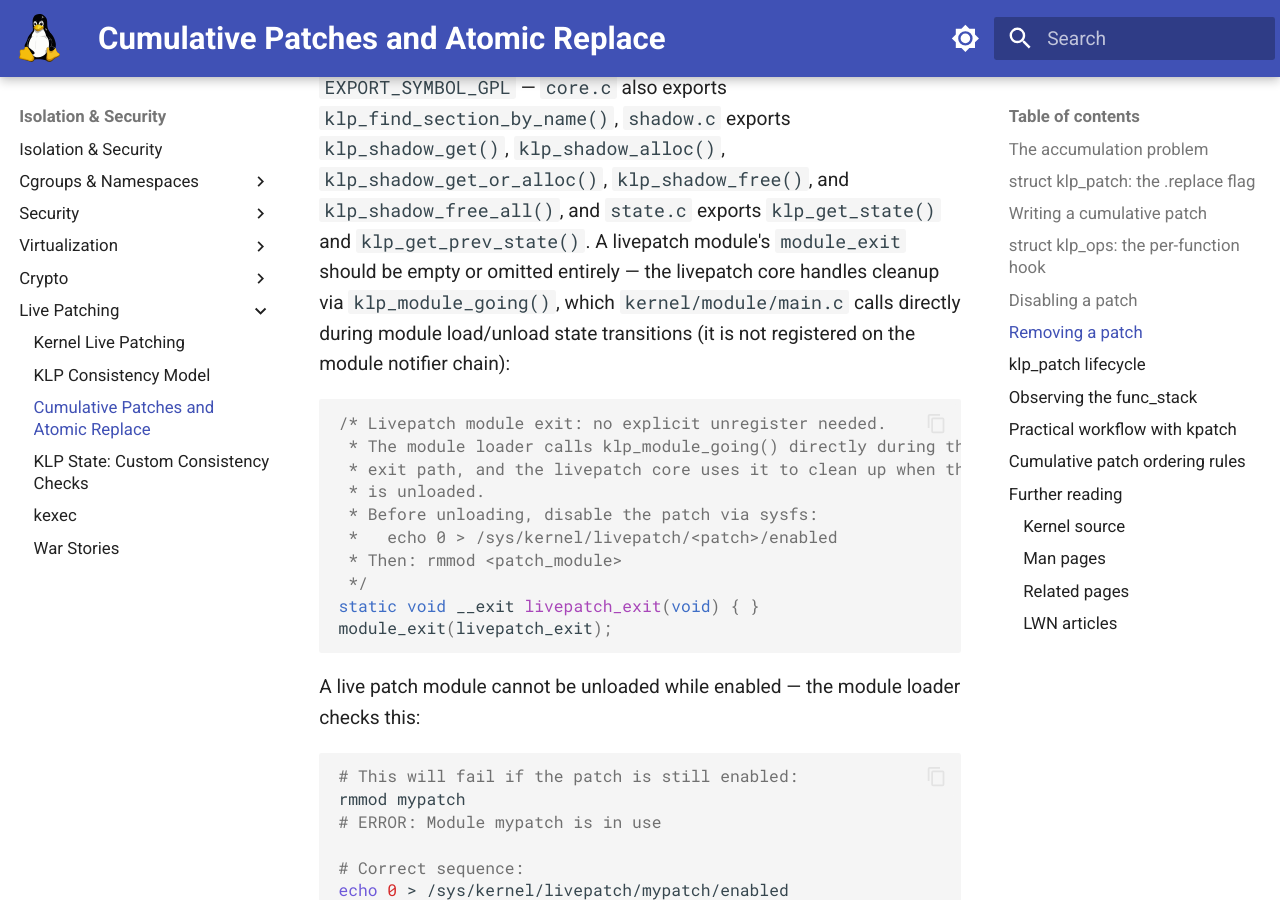
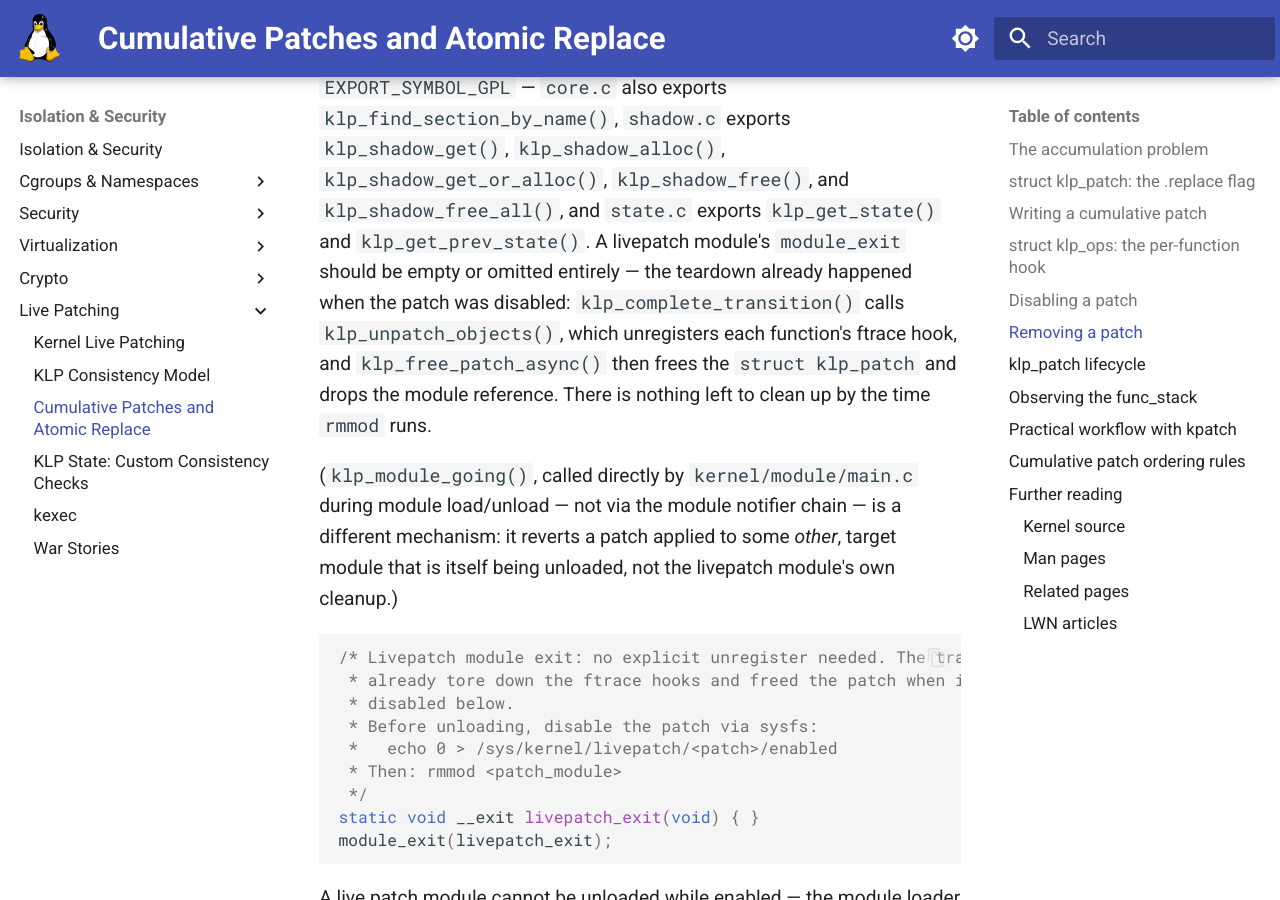
Before and after one commit to laveeshb/linux-kernel-internals, an MkDocs documentation site: the page built from docs/livepatch/klp-cumulative.md, in a window 1280 px wide and 900 px high, scrolled down 5146 px. Built offline with MkDocs 1.6.1 and Material for MkDocs 9.7.7, drawn with Linux system fonts in a browser that asks for light colours; some of the changed text lies outside the part shown.

Commit message:
Fix round-4 review findings for docs/livepatch/ (PR #754)
- klp-cumulative.md: klp_module_going() was misattributed as the
  livepatch module's own unload cleanup path, in three spots. It
  actually reverts a patch applied to some OTHER (target) module that
  is itself being unloaded - the livepatch module's own ftrace hooks
  and struct klp_patch are already torn down at disable time, well
  before rmmod runs. Corrected all three mentions and the Further
  Reading citation.
- klp.md: "-fentry" isn't a real compiler flag (it's -mfentry, an -m
  option; the -f-prefixed relative is -fpatchable-function-entry, used
  on arm64) - fixed.
- war-stories.md: tightened an ambiguous parenthetical that could read
  as claiming the old_sympos struct field itself gets rewritten to 1
  (only the sysfs directory name substitutes the effective position;
  the field stays at its raw value).

All findings from round 4 of independent review.

````diff
--- a/docs/livepatch/klp-cumulative.md
+++ b/docs/livepatch/klp-cumulative.md
@@ -186,15 +186,21 @@ public livepatch API exported via `EXPORT_SYMBOL_GPL` — `core.c` also exports
 `klp_shadow_alloc()`, `klp_shadow_get_or_alloc()`, `klp_shadow_free()`, and
 `klp_shadow_free_all()`, and `state.c` exports `klp_get_state()` and
 `klp_get_prev_state()`. A livepatch module's `module_exit` should be empty or
-omitted entirely — the livepatch core handles cleanup via `klp_module_going()`,
-which `kernel/module/main.c` calls directly during module load/unload state
-transitions (it is not registered on the module notifier chain):
+omitted entirely — the teardown already happened when the patch was disabled:
+`klp_complete_transition()` calls `klp_unpatch_objects()`, which unregisters
+each function's ftrace hook, and `klp_free_patch_async()` then frees the
+`struct klp_patch` and drops the module reference. There is nothing left to
+clean up by the time `rmmod` runs.
+
+(`klp_module_going()`, called directly by `kernel/module/main.c` during
+module load/unload — not via the module notifier chain — is a different
+mechanism: it reverts a patch applied to some *other*, target module that is
+itself being unloaded, not the livepatch module's own cleanup.)
 
 ```c
-/* Livepatch module exit: no explicit unregister needed.
- * The module loader calls klp_module_going() directly during the module's
- * exit path, and the livepatch core uses it to clean up when the module
- * is unloaded.
+/* Livepatch module exit: no explicit unregister needed. The transition
+ * already tore down the ftrace hooks and freed the patch when it was
+ * disabled below.
  * Before unloading, disable the patch via sysfs:
  *   echo 0 > /sys/kernel/livepatch/<patch>/enabled
  * Then: rmmod <patch_module>
@@ -243,7 +249,7 @@ enabled=0, transition=0 (disabled, can unload)
   │
   │  rmmod mypatch.ko
   ▼
-(patch removed, ftrace hooks cleaned up via klp_module_going)
+(patch module unloaded; ftrace hooks were already removed when the patch was disabled)
 ```
 
 ## Observing the func_stack
@@ -363,7 +369,7 @@ shipped without `.replace` and a superseded fix never reverted.
 ### Kernel source
 
 - [include/linux/livepatch.h](https://git.kernel.org/pub/scm/linux/kernel/git/torvalds/linux.git/tree/include/linux/livepatch.h) — `struct klp_patch`, `struct klp_func`, `struct klp_object`, and the `KLP_TRANSITION_IDLE`/`KLP_TRANSITION_UNPATCHED`/`KLP_TRANSITION_PATCHED` task-state constants
-- [kernel/livepatch/core.c](https://git.kernel.org/pub/scm/linux/kernel/git/torvalds/linux.git/tree/kernel/livepatch/core.c) — `klp_enable_patch()`, `klp_add_nops()`, `klp_unpatch_replaced_patches()`, `klp_module_going()`, the `if (klp_transition_patch) return -EBUSY;` guard shared by `__klp_enable_patch()`/`__klp_disable_patch()`, and a comment block documenting the full `/sys/kernel/livepatch/...` sysfs layout
+- [kernel/livepatch/core.c](https://git.kernel.org/pub/scm/linux/kernel/git/torvalds/linux.git/tree/kernel/livepatch/core.c) — `klp_enable_patch()`, `klp_add_nops()`, `klp_unpatch_replaced_patches()`, `klp_module_going()` (reverts a patch on a target module being unloaded), the `if (klp_transition_patch) return -EBUSY;` guard shared by `__klp_enable_patch()`/`__klp_disable_patch()`, and a comment block documenting the full `/sys/kernel/livepatch/...` sysfs layout
 - [kernel/livepatch/patch.c](https://git.kernel.org/pub/scm/linux/kernel/git/torvalds/linux.git/tree/kernel/livepatch/patch.c) — `klp_patch_func()`/`klp_unpatch_func()`: pushing and popping `klp_func` entries on `ops->func_stack` via `list_add_rcu()`/`list_del_rcu()`
 - [kernel/livepatch/patch.h](https://git.kernel.org/pub/scm/linux/kernel/git/torvalds/linux.git/tree/kernel/livepatch/patch.h) — `struct klp_ops` definition (`node`, `func_stack`, `fops`)
 - [Documentation/livepatch/cumulative-patches.rst](https://docs.kernel.org/livepatch/cumulative-patches.html) — the upstream usage guide for atomic replace, including the callback and shadow-variable limitations
````
Also changed, not shown: docs/livepatch/klp.md (+1 -1 lines), docs/livepatch/war-stories.md (+4 -2 lines).
